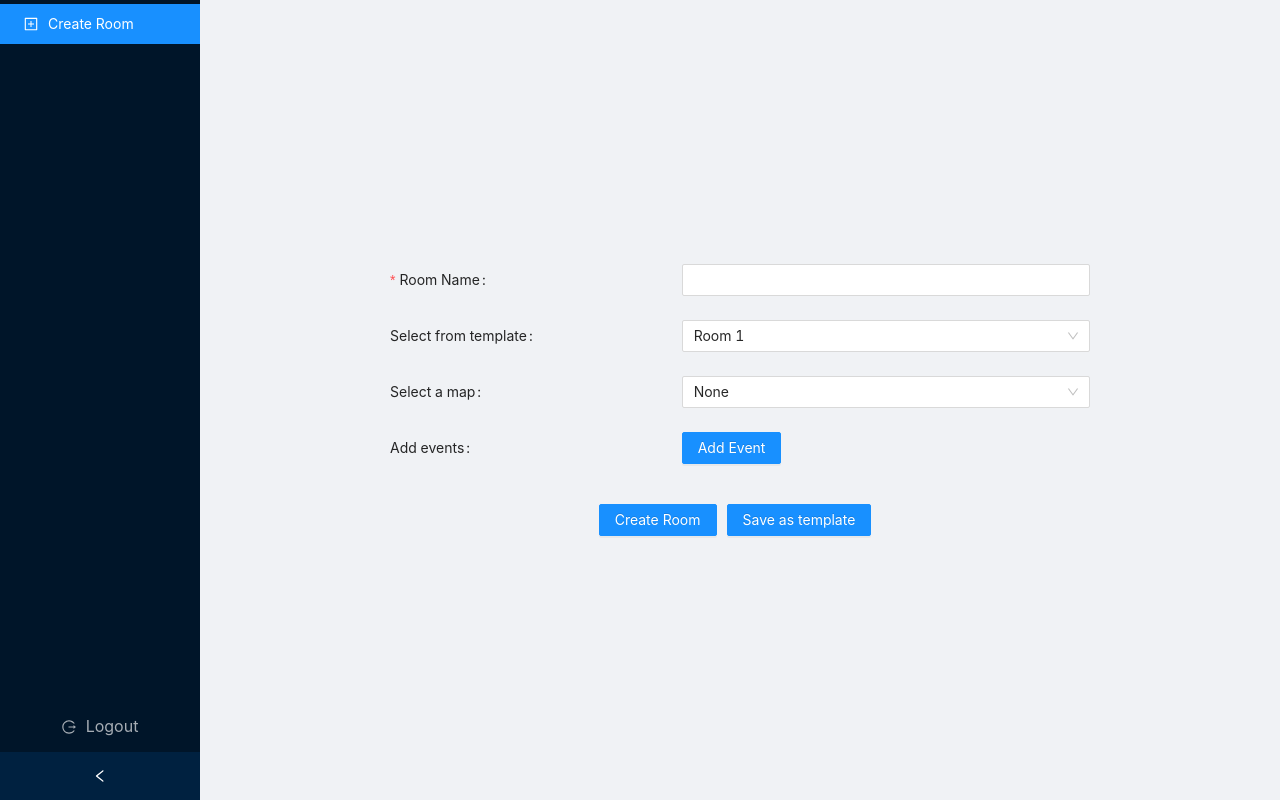
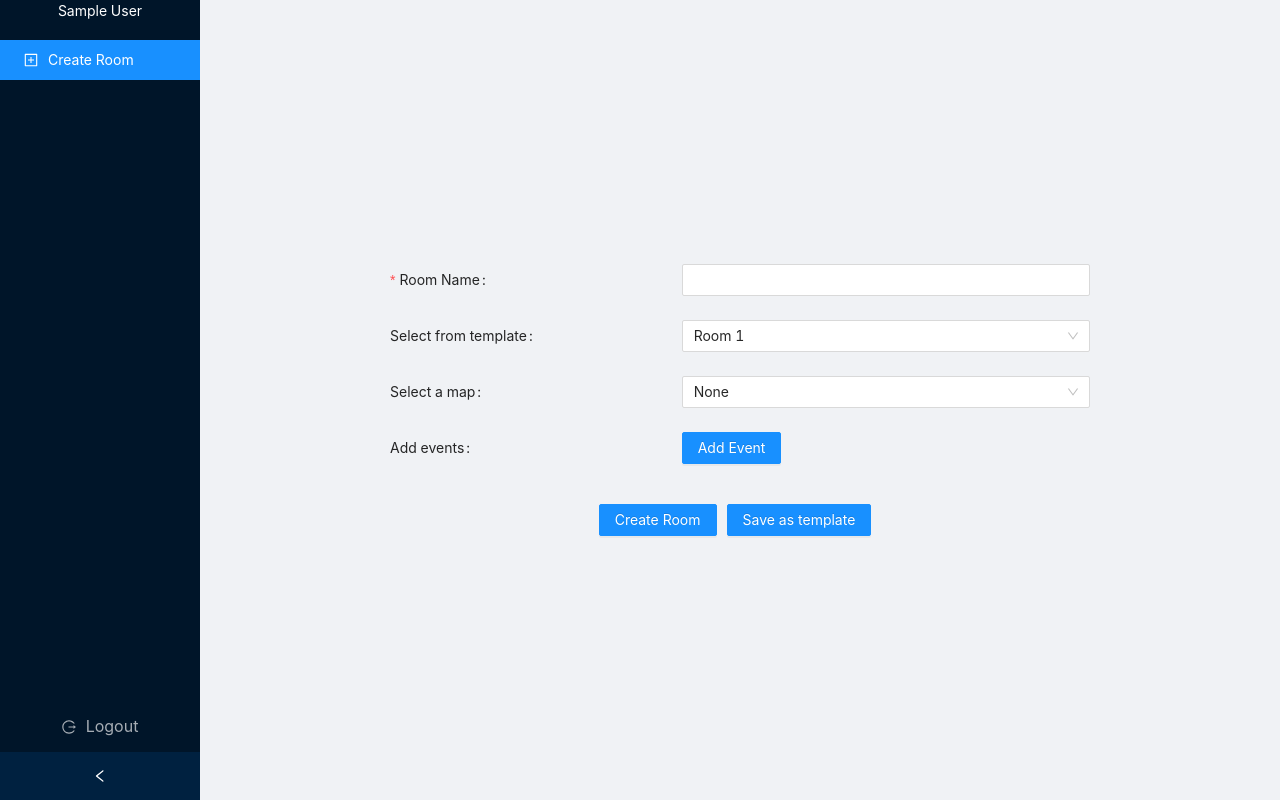
Before and after one commit to RasenganORG/Landmarks-FrontEnd, a React (Create React App) app: page /rooms/new in a window 1280 px wide. Built offline with nearby package versions, Linux system fonts and the light colour scheme; no server answers; sample sign-in values are in the browser's storage.

Commit message:
fix: reset rooms array on logout

```diff
--- a/src/components/Authenticate/Logout.js
+++ b/src/components/Authenticate/Logout.js
@@ -4,6 +4,7 @@ import { logout, userActions } from './userSlice';
 
 import { Button, Form } from 'antd';
 import { useNavigate } from 'react-router-dom';
+import { roomActions } from '../Rooms/roomSlice';
 
 export default function Logout() {
   const navigate = useNavigate();
@@ -16,6 +17,7 @@ export default function Logout() {
   const onLogout = () => {
     dispatch(logout());
     dispatch(userActions.reset());
+    dispatch(roomActions.resetAll());
     dispatch(modalActions.closeModal());
     navigate('/');
   };
--- a/src/components/LayoutPage/LayoutPage.js
+++ b/src/components/LayoutPage/LayoutPage.js
@@ -61,6 +61,9 @@ const LayoutPage = () => {
           onCollapse={(value) => setCollapsed(value)}
         >
           <div className='logo' />
+          <div className={classes.avatar}>
+            <p>{user.name}</p>
+          </div>
           <MenuUI classes={classes} rooms={rooms} loading={loading} />
         </Sider>
         <Layout className='site-layout'>
--- a/src/components/LayoutPage/LayoutPage.module.css
+++ b/src/components/LayoutPage/LayoutPage.module.css
@@ -20,3 +20,8 @@
   justify-content: center;
   align-items: center;
 }
+
+.avatar {
+  color: white;
+  text-align: center;
+}
--- a/src/components/Rooms/CreateRoom.js
+++ b/src/components/Rooms/CreateRoom.js
@@ -55,7 +55,7 @@ export function CreateRoom() {
     if (roomState.isSuccess) {
       navigate(`/rooms/${roomState.newRoom.id}`);
     }
-    dispatch(roomActions.reset());
+    dispatch(roomActions.resetActions());
   }, [roomState, navigate, dispatch]);
 
   return (
--- a/src/components/Rooms/JoinRoom.js
+++ b/src/components/Rooms/JoinRoom.js
@@ -45,7 +45,7 @@ export default function JoinRoom() {
       }
     }
     // dispatch(userActions.reset());
-    dispatch(roomActions.reset());
+    // dispatch(roomActions.reset());
   }, [userState, dispatch, roomState, navigate]);
 
   return <Spinner tip='Joining room...' />;
--- a/src/components/Rooms/roomSlice.js
+++ b/src/components/Rooms/roomSlice.js
@@ -81,7 +81,15 @@ const roomSlice = createSlice({
         ),
       ];
     },
-    reset(state) {
+    resetActions(state) {
+      state.isLoading = false;
+      state.isSuccess = false;
+      state.isError = false;
+      state.message = '';
+    },
+    resetAll(state) {
+      state.newRoom = null;
+      state.rooms = [];
       state.isLoading = false;
       state.isSuccess = false;
       state.isError = false;
```
